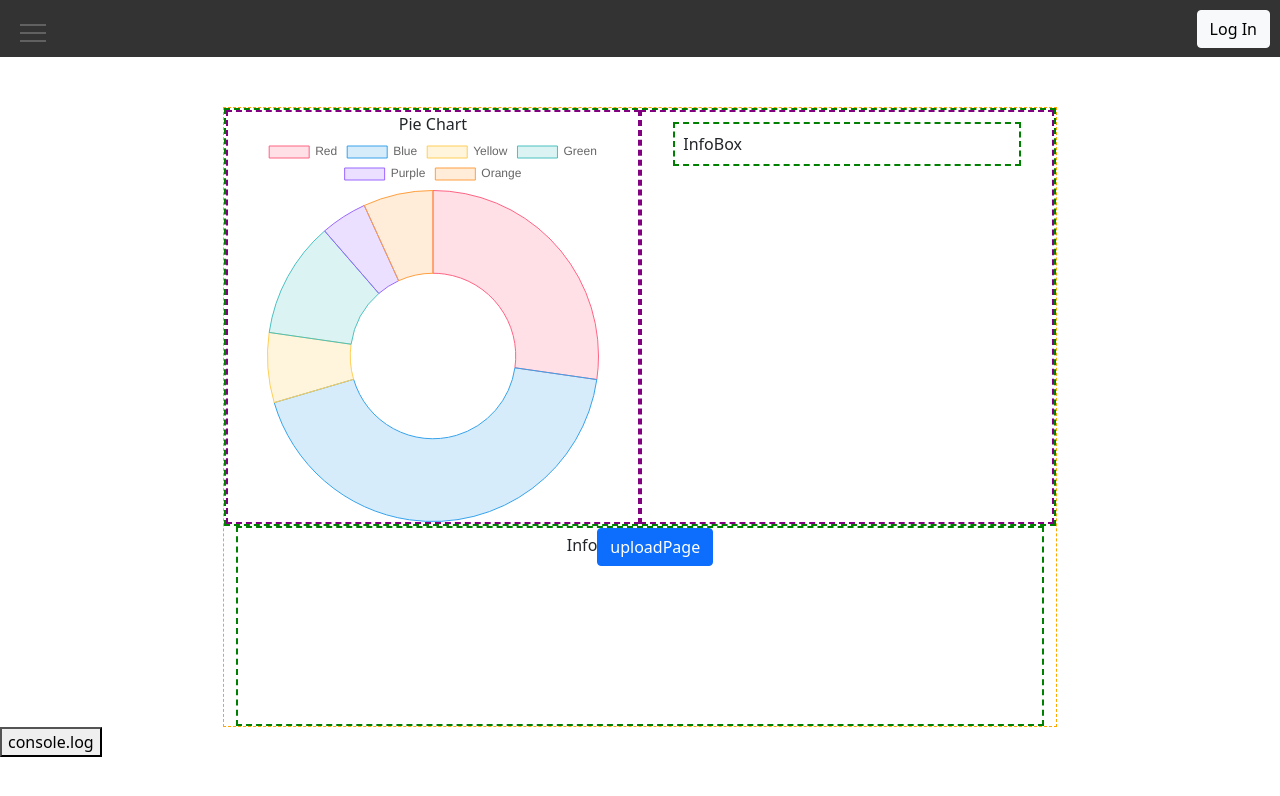
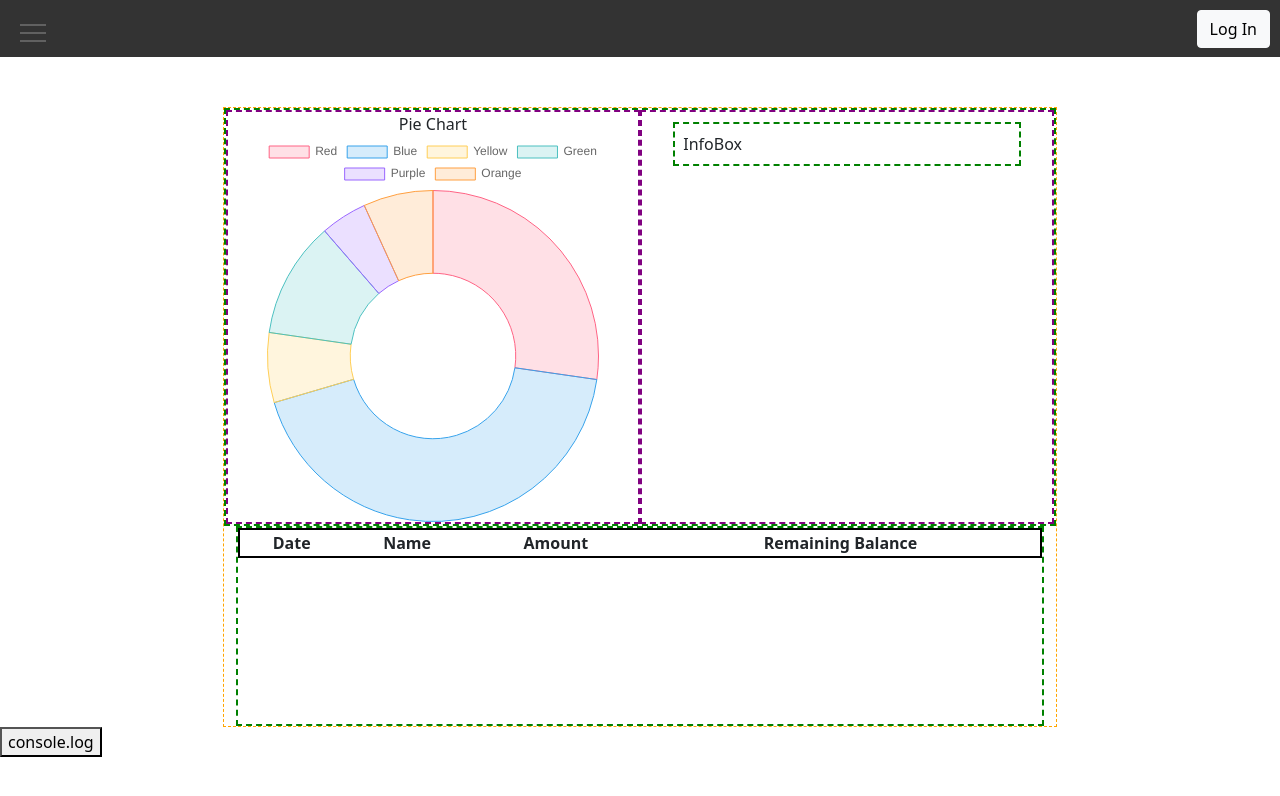
Before and after one commit to wen372/spendingshelper, a React (Create React App) app: page / in a window 1280 px wide. Shown: the top 796 px of the page. Built offline with nearby package versions, Linux system fonts and the light colour scheme.

Commit message:
touched up visualization for data

```diff
--- a/src/App.css
+++ b/src/App.css
@@ -75,6 +75,7 @@
 .transactionInfoList{
   border: 2px dashed green;
   min-height: 200px;
+
 }
 
 .rowBoxTwoInfo{
@@ -116,8 +117,18 @@
   align-items: center;
 }
 
+.TransactionList{
+  width: 100%;
+  display: flex;
+  justify-content: space-evenly;
+  align-items: center;
+  flex-direction:column;
+}
+.TransactionTable{
+  width: 100%;
+  border: 2px solid black;
 
-
+}
 
 
 
--- a/src/components/Transaction.js
+++ b/src/components/Transaction.js
@@ -2,19 +2,42 @@ import React from 'react';
 
 function Transaction({content}) {
 
-  let transactionString = ""
+  var date,name,amount,remaining;
+  date = name = amount = remaining = "null";
 
 
-  //parses over Transaction list object and combines values of each key into one string with spaces between each value
-  Object.keys(content).forEach(column => {
-    transactionString += content[column] + " "
+
+  Object.keys(content).forEach((column) =>{
+    var columnLowerCase = column.toLowerCase();
+    if(columnLowerCase.includes("date")){
+      date = content[column]
+    } else if (columnLowerCase.includes("description")){
+      name = content[column]
+    } else if (columnLowerCase.includes("amount")){
+      amount = content[column]
+    } else if (columnLowerCase.includes("balance")){
+      remaining = content[column]
+    }
   })
 
+  // var dataList = Object.keys(content).map((column) => {
+  //   return <td>{content[column]}</td>;
+  // })
+
   return (
-    <div className="transaction">
-        {transactionString}
-    </div>
-  );
+
+    <tr className="transaction">
+        {/* {dataList} */}
+
+        <td>{date}</td>
+        <td>{name}</td>
+        <td>{amount}</td>
+        <td>{remaining}</td>
+
+
+    </tr>
+    );
+
 }
 
 export default Transaction;
--- a/src/components/TransactionComponent.js
+++ b/src/components/TransactionComponent.js
@@ -2,16 +2,20 @@ import React from 'react';
 
 function TransactionComponent({content}) {
   return (
-    <div className="TransactionComponent col-10 col-md-8 col-lg-7">
-      <div className="col-7 col-md-7 col-lg-7">
-          Transactions
+      <div className="TransactionList2">
+
+        {/* {data.map((val, key) => {
+          return (
+            <tr key={key}>
+              <td>{val.name}</td>
+              <td>{val.age}</td>
+              <td>{val.gender}</td>
+            </tr>
+          )
+        })} */}
+
       </div>
 
-      <div className="col-7 col-md-7 col-lg-7">
-          Transactions list
-      </div>
-
-    </div>
   );
 }
 
--- a/src/components/TransactionList.js
+++ b/src/components/TransactionList.js
@@ -5,13 +5,33 @@ function TransactionList({list}) {
 
   //creates list of Transaction components
   let finalList = list.map((transaction,index) =>
-      <Transaction content= {transaction} key={index}/>
+
+          <Transaction content= {transaction} key={index}/>
+
   )
 
+
+
+
+
   return (
-    <div className="TransactionList">
-        {finalList}
-    </div>
+
+        <table className='TransactionTable'>
+          <thead>
+            <tr>
+              <th>Date</th>
+              <th>Name</th>
+              <th>Amount</th>
+              <th>Remaining Balance</th>
+            </tr>
+          </thead>
+          <tbody>
+            {finalList}
+          </tbody>
+        </table>
+
+
+
   );
 }
 
--- a/src/pages/HomePage.js
+++ b/src/pages/HomePage.js
@@ -4,8 +4,7 @@ import { Doughnut } from 'react-chartjs-2';
 import PiChart from '../components/PiChart';
 import TransactionList from '../components/TransactionList';
 
-import { Button} from 'react-bootstrap';
-import {Link} from 'react-router-dom';
+
 
 
 function HomePage({transactionData}) {
@@ -28,11 +27,7 @@ function HomePage({transactionData}) {
           </div>
         </div>
 
-        <div className='transactionInfoList col-bg'>
-            Info
-
-            <Link to="/upload"><Button renderAs="button">uploadPage</Button></Link>
-
+        <div className='transactionInfoList'>
 
             <TransactionList list={transactionData}/>
 
```
